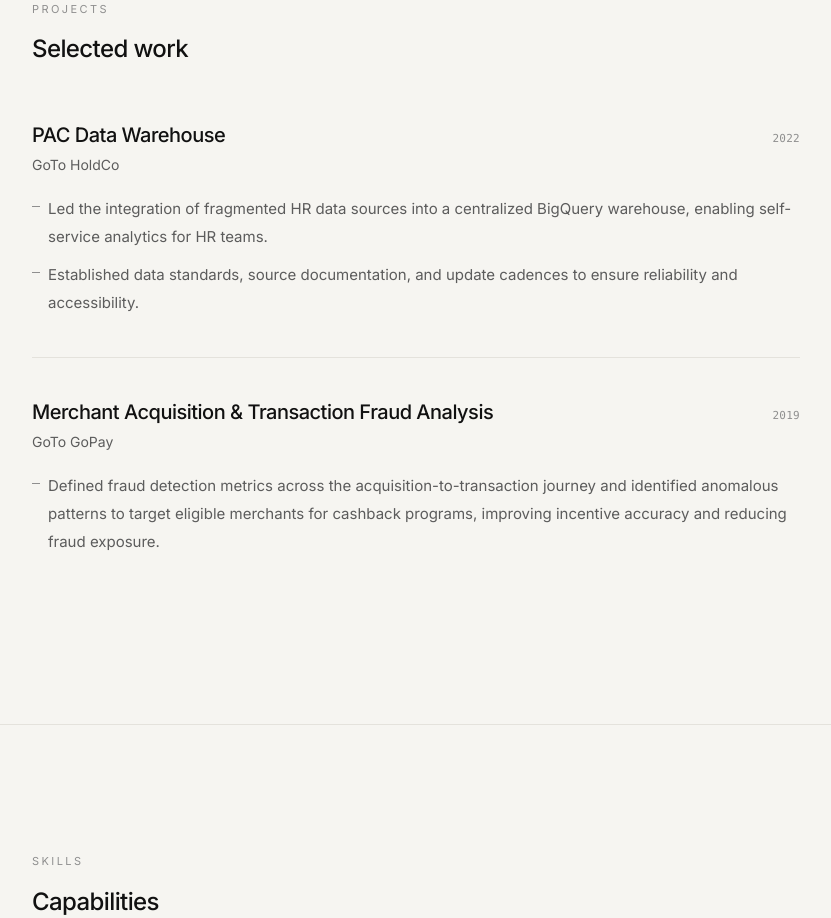
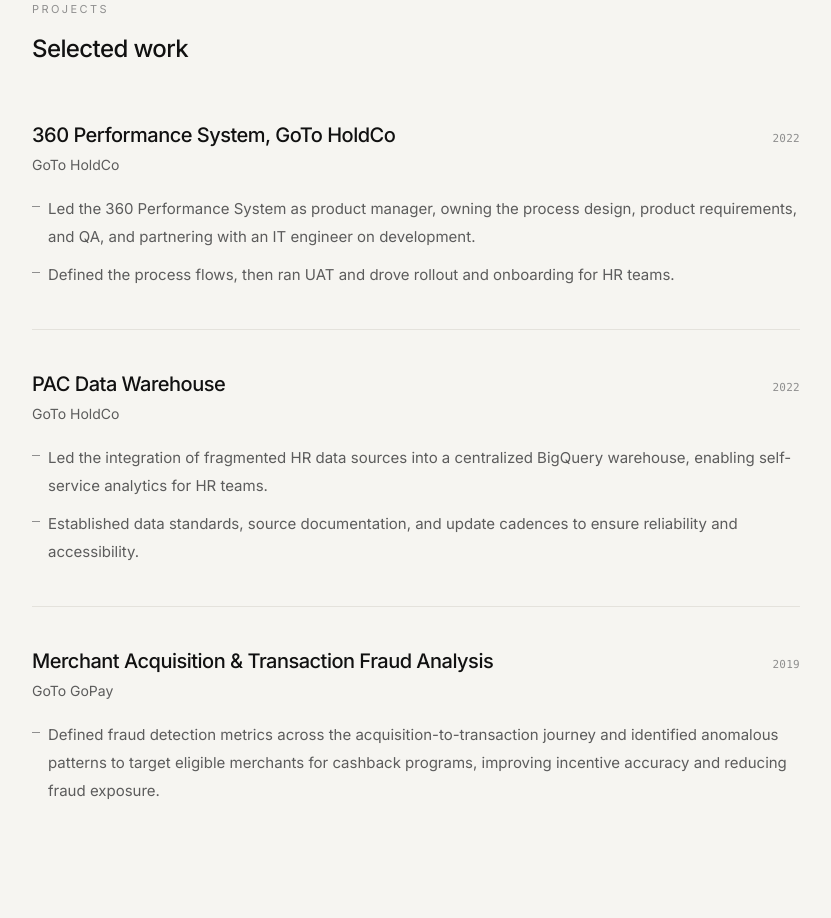
Before and after one commit to achmadfaiz1/new-porto-repo, a React (Vite) app: page / in a window 1280 px wide. Shown: the part 3760-4678 px from the top of the page, without its empty margins (224-1055 px from the left). Built offline with nearby package versions, Linux system fonts and the light colour scheme.

Commit message:
Update content.ts

```diff
--- a/src/data/content.ts
+++ b/src/data/content.ts
@@ -84,6 +84,15 @@
 
 export const PROJECTS = [
   {
+    title: "360 Performance System, GoTo HoldCo",
+    org: "GoTo HoldCo",
+    year: "2022",
+    bullets: [
+      "Led the 360 Performance System as product manager, owning the process design, product requirements, and QA, and partnering with an IT engineer on development.",
+      "Defined the process flows, then ran UAT and drove rollout and onboarding for HR teams.",
+    ],
+  },
+  {
     title: "PAC Data Warehouse",
     org: "GoTo HoldCo",
     year: "2022",
```
